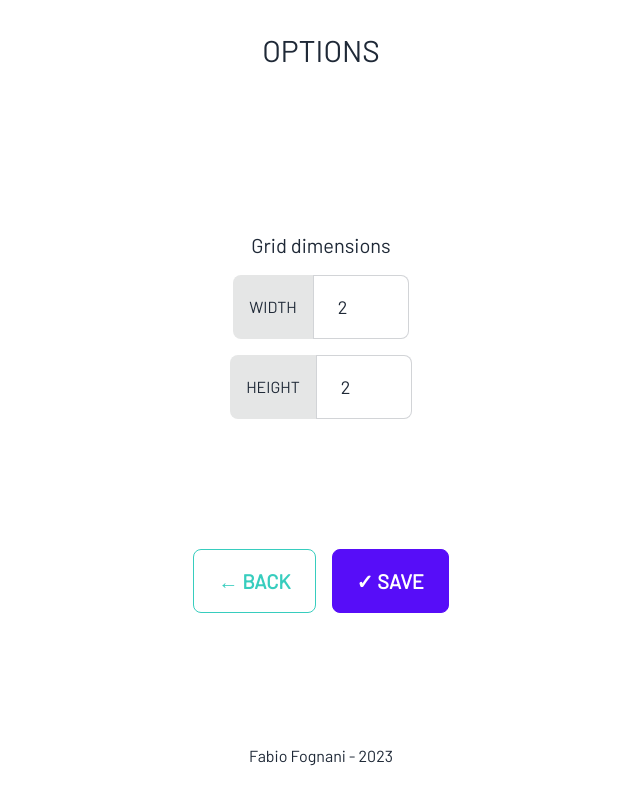
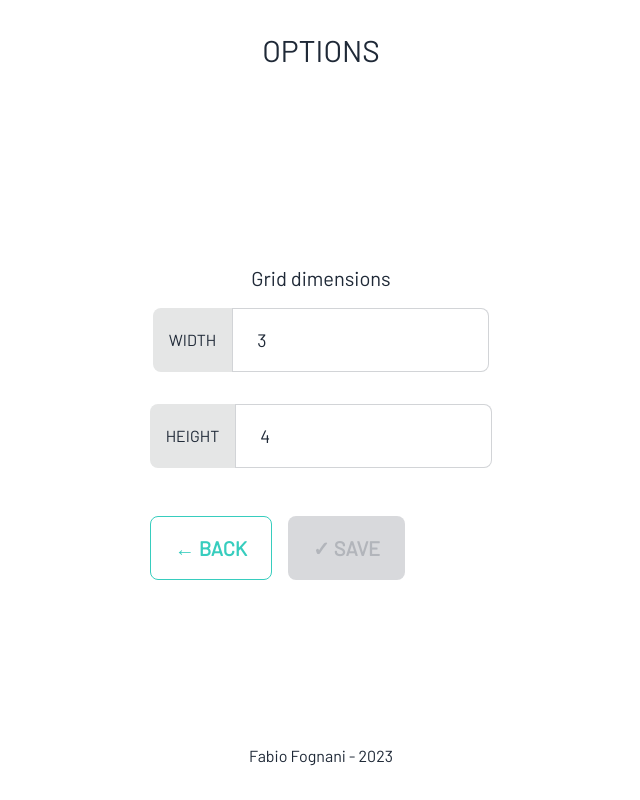
Before and after one commit to fabfog/memory, a Next.js app: page /options in a window 1280 px wide. Shown: the whole page, without its empty margins (319-959 px from the left). Built offline with nearby package versions, Linux system fonts and the light colour scheme.

Commit message:
feat: added react hook form

```diff
--- a/package.json
+++ b/package.json
@@ -20,6 +20,7 @@
     "postcss": "8.4.23",
     "react": "18.2.0",
     "react-dom": "18.2.0",
+    "react-hook-form": "^7.43.9",
     "react-use": "^17.4.0",
     "tailwindcss": "3.3.2",
     "typescript": "5.0.4",
--- /dev/null
+++ b/src/modules/common/ui/form/TextInput.tsx
@@ -0,0 +1,47 @@
+import {
+  Control,
+  Controller,
+  ControllerProps,
+  FieldValues,
+  Path,
+} from "react-hook-form";
+
+export interface TextInputProps<T extends FieldValues> {
+  label: string;
+  name: Path<T>;
+  control: Control<T>;
+  controllerProps?: Omit<
+    Partial<ControllerProps<T>>,
+    "name" | "render" | "control"
+  >;
+}
+
+export function TextInput<T extends FieldValues>({
+  control,
+  label,
+  name,
+  controllerProps,
+}: TextInputProps<T>) {
+  return (
+    <Controller
+      {...controllerProps}
+      control={control}
+      name={name}
+      render={({ field, fieldState: { error } }) => (
+        <div className="form-control">
+          <label className="input-group">
+            <span className="uppercase">{label}</span>
+            <input
+              type="number"
+              className="input input-bordered input-lg"
+              {...field}
+            />
+          </label>
+          <label className="label">
+            <span className="label-text-alt">{error?.message}</span>
+          </label>
+        </div>
+      )}
+    />
+  );
+}
--- /dev/null
+++ b/src/modules/game/hooks/useGameOptionsForm.ts
@@ -0,0 +1,16 @@
+import { useForm } from "react-hook-form";
+import { DEFAULT_BOARD_HEIGHT, DEFAULT_BOARD_WIDTH } from "../constants";
+
+export interface GameOptionsForm {
+  boardWidth: number;
+  boardHeight: number;
+}
+
+export const useGameOptionsForm = () => {
+  return useForm<GameOptionsForm>({
+    defaultValues: {
+      boardWidth: DEFAULT_BOARD_WIDTH,
+      boardHeight: DEFAULT_BOARD_HEIGHT,
+    },
+  });
+};
--- a/src/modules/game/utils.ts
+++ b/src/modules/game/utils.ts
@@ -1,14 +1,6 @@
-import {
-  MAX_BOARD_HEIGHT,
-  MAX_BOARD_WIDTH,
-  MIN_BOARD_HEIGHT,
-  MIN_BOARD_WIDTH,
-} from "./constants";
-
-export function getValidBoardWidth(width: number) {
-  return Math.max(Math.min(width, MAX_BOARD_WIDTH), MIN_BOARD_WIDTH);
+export function areBoardDimensionsValid(
+  boardWidth: number,
+  boardHeight: number
+) {
+  return (boardWidth * boardHeight) % 2 === 0;
 }
-
-export function getValidBoardHeight(height: number) {
-  return Math.max(Math.min(height, MAX_BOARD_HEIGHT), MIN_BOARD_HEIGHT);
-}
--- a/src/pages/game/[width]/[height].tsx
+++ b/src/pages/game/[width]/[height].tsx
@@ -4,23 +4,23 @@ import { CSSProperties, useEffect, useState } from "react";
 import { MainLayout } from "@/modules/common/ui/layouts/MainLayout";
 import { useGameStore } from "@/modules/game/store";
 import { GameCard } from "@/modules/game/ui/GameCard";
-import { getValidBoardHeight, getValidBoardWidth } from "@/modules/game/utils";
 import { useCountdown } from "@/modules/common/hooks/useCountdown";
+import { areBoardDimensionsValid } from "@/modules/game/utils";
 
 export default function Game() {
   const router = useRouter();
   const { width, height } = router.query;
-  const boardWidth = width ? +width : 0;
-  const boardHeight = height ? +height : 0;
+
+  const error = !width || !height || !areBoardDimensionsValid(+width, +height);
 
   const { cells, reset, flipAll, flipCell } = useGameStore();
 
   // sets board dimensions, initializing cells
   useEffect(() => {
-    const validWidth = getValidBoardWidth(boardWidth);
-    const validHeight = getValidBoardHeight(boardHeight);
-    reset(validWidth, validHeight);
-  }, [boardWidth, boardHeight, reset]);
+    if (!error && width && height) {
+      reset(+width, +height);
+    }
+  }, [width, height, reset, error]);
 
   const { start: startInitialCountdown, timeLeft: timeLeftToStart } =
     useCountdown();
@@ -46,12 +46,13 @@ export default function Game() {
   const [isFlippingDisabled, setIsFlippingDisabled] = useState(false);
 
   const canFlipCards = isGameStarted && !isFlippingDisabled;
+  const shouldHideTimer = isGameStarted || error;
 
   return (
     <MainLayout>
       <span
         className={`countdown font-mono text-6xl ${
-          isGameStarted ? "invisible" : ""
+          shouldHideTimer ? "invisible" : ""
         }`}
       >
         {/*
@@ -60,12 +61,18 @@ export default function Game() {
         */}
         <span style={{ "--value": timeLeftToStart } as CSSProperties} />
       </span>
+      {error && (
+        <div className="sm:container alert alert-error shadow-lg">
+          {/* TODO add more specific error message here */}
+          <span className="text-lg">Error! Could not start game.</span>
+        </div>
+      )}
       <div
         style={{
           margin: "auto 0",
           display: "grid",
           gap: "1rem",
-          gridTemplateColumns: `repeat(${boardWidth}, 1fr)`,
+          gridTemplateColumns: `repeat(${width}, 1fr)`,
         }}
       >
         {cells.map((cell, i) => {
--- a/src/pages/game/index.tsx
+++ b/src/pages/game/index.tsx
@@ -1,17 +1,18 @@
+import { useRouter } from "next/router";
+import { useEffect } from "react";
 import {
+  DEFAULT_BOARD_HEIGHT,
+  DEFAULT_BOARD_WIDTH,
   LS_OPTIONS_HEIGHT_KEY,
   LS_OPTIONS_WIDTH_KEY,
 } from "@/modules/game/constants";
-import { getValidBoardHeight, getValidBoardWidth } from "@/modules/game/utils";
-import { useRouter } from "next/router";
-import { useEffect } from "react";
 
 export default function Game() {
-  const width = getValidBoardWidth(
-    +(localStorage.getItem(LS_OPTIONS_WIDTH_KEY) ?? 0)
+  const width = +(
+    localStorage.getItem(LS_OPTIONS_WIDTH_KEY) ?? DEFAULT_BOARD_WIDTH
   );
-  const height = getValidBoardHeight(
-    +(localStorage.getItem(LS_OPTIONS_HEIGHT_KEY) ?? 0)
+  const height = +(
+    localStorage.getItem(LS_OPTIONS_HEIGHT_KEY) ?? DEFAULT_BOARD_HEIGHT
   );
 
   const urlToRedirectTo = `/game/${width}/${height}`;
--- a/src/pages/options.tsx
+++ b/src/pages/options.tsx
@@ -1,5 +1,5 @@
 import Link from "next/link";
-import { useCallback, useEffect, useState } from "react";
+import { useCallback, useEffect } from "react";
 
 import {
   MIN_BOARD_WIDTH,
@@ -12,76 +12,93 @@ import {
 
 import { MainLayout } from "@/modules/common/ui/layouts/MainLayout";
 import { useRouter } from "next/router";
-import { getValidBoardHeight, getValidBoardWidth } from "@/modules/game/utils";
+import { areBoardDimensionsValid } from "@/modules/game/utils";
+import {
+  GameOptionsForm,
+  useGameOptionsForm,
+} from "@/modules/game/hooks/useGameOptionsForm";
+import { TextInput } from "@/modules/common/ui/form/TextInput";
 
 export default function Home() {
-  const [width, setWidth] = useState(0);
-  const [height, setHeight] = useState(0);
+  const {
+    watch,
+    control,
+    setValue,
+    handleSubmit,
+    formState: { isValid, isDirty },
+  } = useGameOptionsForm();
 
+  // load previously saved values from localStorage
   useEffect(() => {
-    setWidth(
-      getValidBoardWidth(+(localStorage.getItem(LS_OPTIONS_WIDTH_KEY) ?? 0))
-    );
-    setHeight(
-      getValidBoardHeight(+(localStorage.getItem(LS_OPTIONS_HEIGHT_KEY) ?? 0))
-    );
-  }, []);
+    const savedWidth = localStorage.getItem(LS_OPTIONS_WIDTH_KEY);
+    const savedHeight = localStorage.getItem(LS_OPTIONS_HEIGHT_KEY);
+    if (savedWidth) setValue("boardWidth", +savedWidth);
+    if (savedHeight) setValue("boardHeight", +savedHeight);
+  }, [setValue]);
 
   const router = useRouter();
 
-  // Very naive handling of options, but for this simple app it will be enough
-  const onSubmit = useCallback(() => {
-    localStorage.setItem(
-      LS_OPTIONS_WIDTH_KEY,
-      getValidBoardWidth(width).toString()
+  const onSubmit = useCallback(
+    ({ boardWidth, boardHeight }: GameOptionsForm) => {
+      // save options to localStorage
+      localStorage.setItem(LS_OPTIONS_WIDTH_KEY, boardWidth.toString());
+      localStorage.setItem(LS_OPTIONS_HEIGHT_KEY, boardHeight.toString());
+      // go back to main page
+      router.push("/");
+    },
+    [router]
   );
-    localStorage.setItem(
-      LS_OPTIONS_HEIGHT_KEY,
-      getValidBoardHeight(height).toString()
-    );
-    router.push("/");
-  }, [width, height, router]);
+
+  const [boardWidth, boardHeight] = watch(["boardWidth", "boardHeight"]);
 
   return (
     <MainLayout>
       <h1 className="text-3xl uppercase mb-8">Options</h1>
+      <form className="h-full" onSubmit={handleSubmit(onSubmit)}>
         <div className="flex flex-col gap-4 items-center">
           <p className="text-xl">Grid dimensions</p>
-        <div className="form-control">
-          <label className="input-group">
-            <span className="uppercase">width</span>
-            <input
-              type="number"
-              value={width}
-              className="input input-bordered input-lg"
-              min={MIN_BOARD_WIDTH}
-              max={MAX_BOARD_WIDTH}
-              onChange={(e) => setWidth(+e.target.value)}
+          <TextInput
+            name="boardWidth"
+            label="width"
+            control={control}
+            controllerProps={{
+              rules: {
+                required: true,
+                min: MIN_BOARD_WIDTH,
+                max: MAX_BOARD_WIDTH,
+              },
+            }}
           />
-          </label>
+          <TextInput
+            name="boardHeight"
+            label="height"
+            control={control}
+            controllerProps={{
+              rules: {
+                required: true,
+                min: MIN_BOARD_HEIGHT,
+                max: MAX_BOARD_HEIGHT,
+                validate: () =>
+                  areBoardDimensionsValid(boardWidth, boardHeight),
+              },
+            }}
+          />
         </div>
-        <div className="form-control">
-          <label className="input-group">
-            <span className="uppercase">height</span>
-            <input
-              type="number"
-              value={height}
-              className="input input-bordered input-lg"
-              min={MIN_BOARD_HEIGHT}
-              max={MAX_BOARD_HEIGHT}
-              onChange={(e) => setHeight(+e.target.value)}
-            />
-          </label>
-        </div>
-      </div>
-      <div className="flex flex-col sm:flex-row gap-4">
+        <div className="flex flex-col sm:flex-row gap-4 mt-8">
           <Link href="/" className="btn btn-lg btn-outline text-xl btn-accent">
             &#x2190; Back
           </Link>
-        <button onClick={onSubmit} className="btn btn-lg text-xl btn-primary">
+          <button
+            type="submit"
+            disabled={!isValid || !isDirty}
+            className={`btn btn-lg text-xl btn-primary ${
+              isValid ? "" : "btn-disabled"
+            }`}
+          >
             &#x2713; Save
           </button>
         </div>
+      </form>
     </MainLayout>
   );
 }
```
Also changed, not shown: 1 other file (tests, documents, lock files or other folders). Lines whose indentation alone changed are shown as unchanged.
